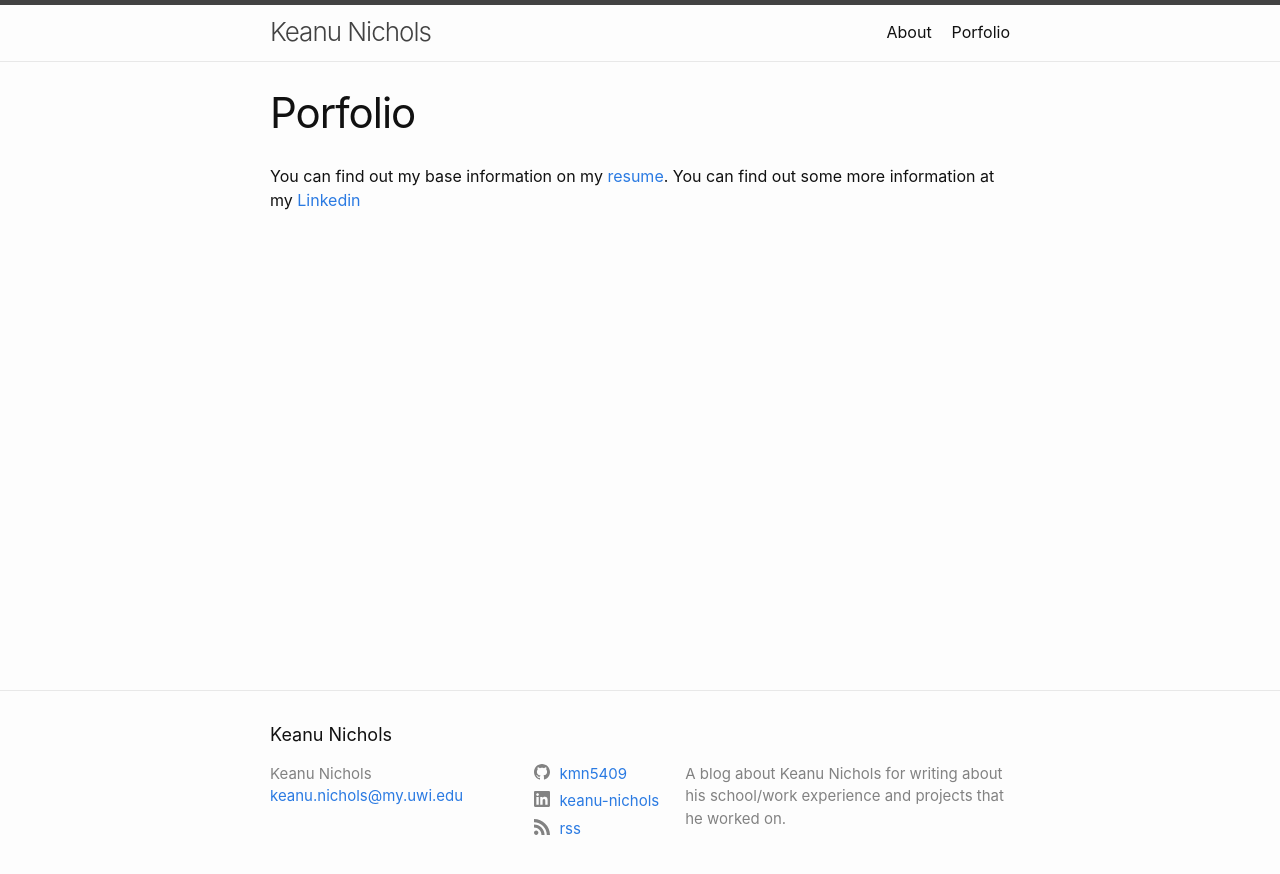
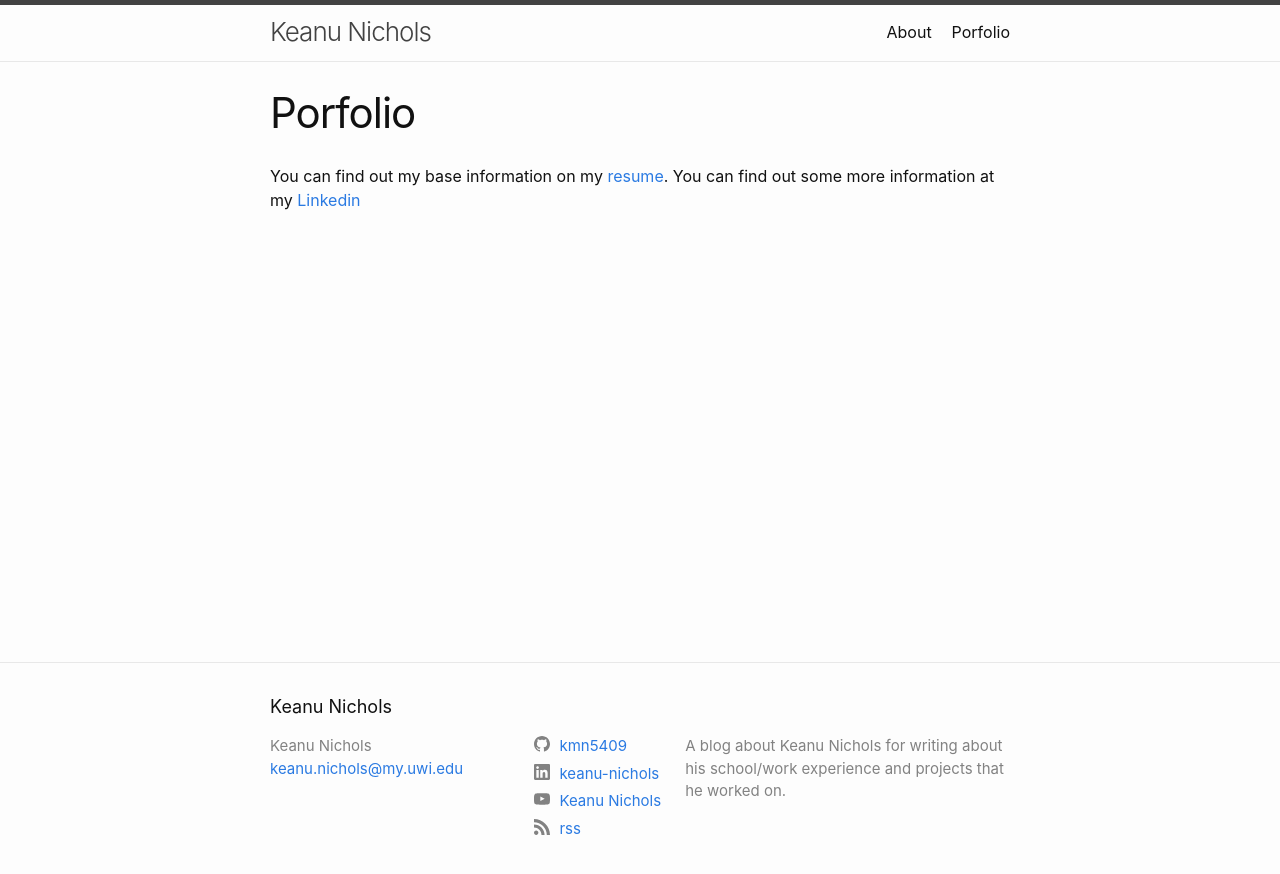
Before and after one commit to kmn5409/keanu-nichols, a Jekyll site: the page built from portfolio.md, in a window 1280 px wide. Shown: the top 874 px of the page. Built offline with Jekyll 4.4.1, drawn with Linux system fonts in a browser that asks for light colours.

Commit message:
Update _config.yml

```diff
--- a/_config.yml
+++ b/_config.yml
@@ -15,7 +15,7 @@ rss: rss
 # instagram_username: jekyll
 linkedin_username: keanu-nichols
 # pinterest_username: jekyll
-# youtube_username: jekyll
+youtube_username: Keanu Nichols
 # googleplus_username: +jekyll
 
 # Mastodon instances
```
